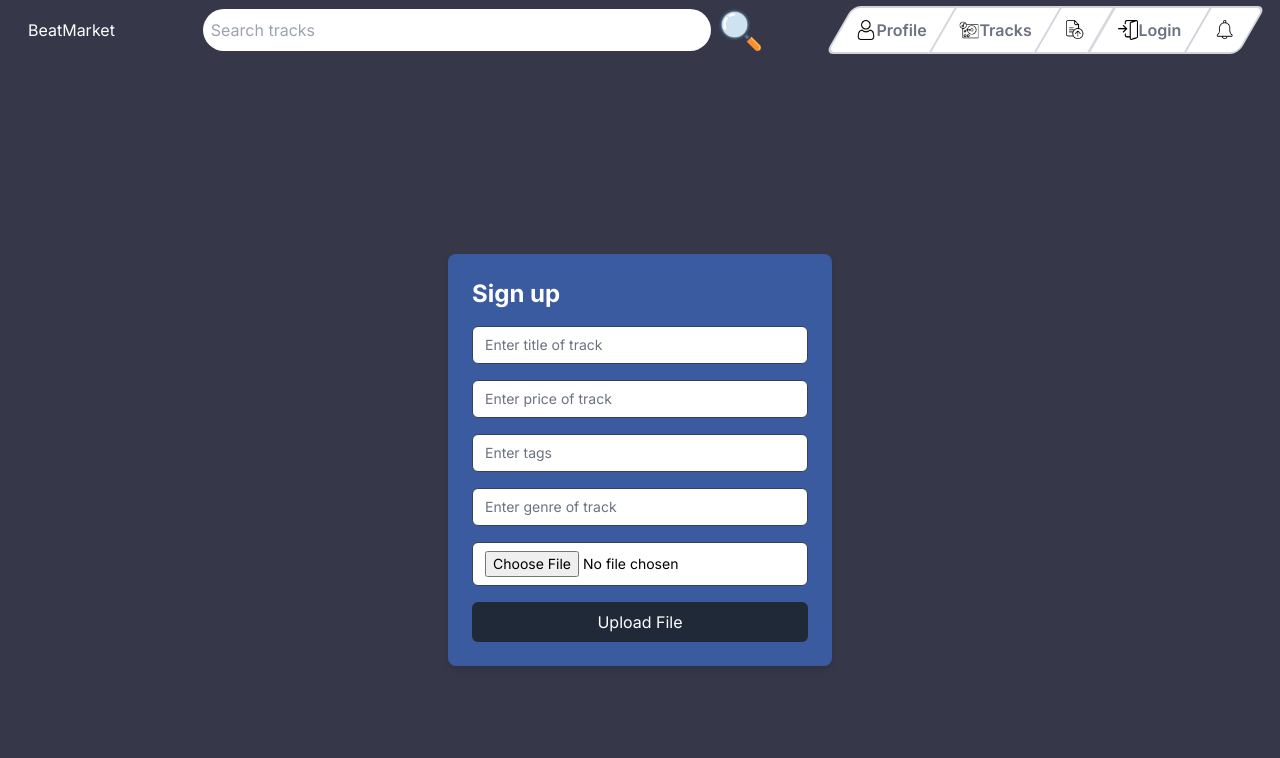
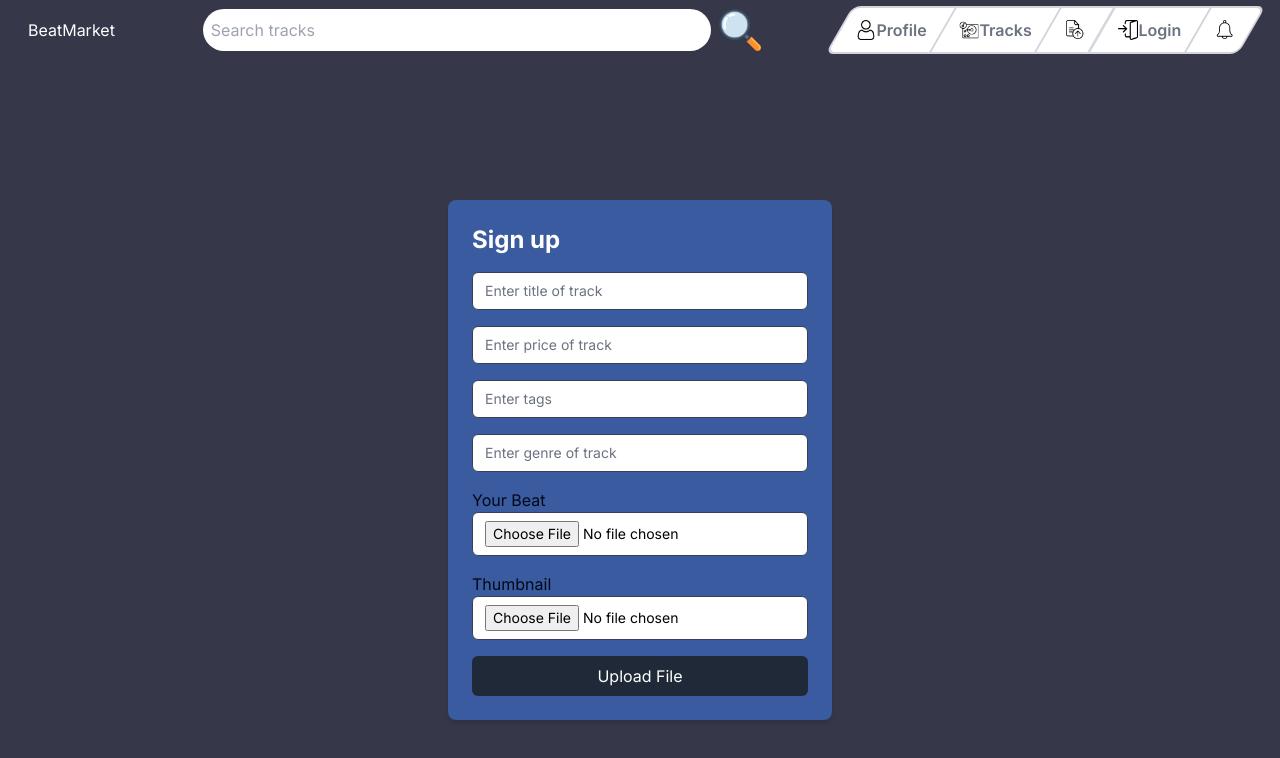
Before and after one commit to adi-shelke/unstopedEC2_2.1.2, a Next.js app: page /files/upload in a window 1280 px wide. Shown: the top 758 px of the page. Built offline with nearby package versions, Linux system fonts and the light colour scheme.

Commit message:
add a thumbnail field to beat upload form. abstract recieving public urls by making a getPublicUrl(). add a default thumbnail url.  Changes to be committed: 	modified:   app/api/files/upload/route.js 	modified:   app/files/upload/page.jsx

```diff
--- a/app/api/files/upload/route.js
+++ b/app/api/files/upload/route.js
@@ -8,7 +8,6 @@ const cookie = require("cookie");
 
 import crypto from "crypto";
 import { File } from "@/lib/database/models/File";
-import { Schema } from "mongoose";
 import { connectToDatabase } from "@/lib/database/dbUtils";
 
 const s3 = new S3Client({
@@ -18,17 +17,23 @@ const s3 = new S3Client({
     secretAccessKey: process.env.AWS_SECRET_ACCESS_KEY,
   },
 });
+const getPublicUrl = async (file) => {
+  const buffer = Buffer.from(await file.arrayBuffer());
+  const hexFileName = crypto.randomBytes(32).toString("hex");
+
+  const putObjCmd = new PutObjectCommand({
+    Bucket: process.env.AWS_BUCKET_NAME,
+    Key: hexFileName,
+    Body: buffer,
+    ContentType: file.type,
+  });
+
+  await s3.send(putObjCmd);
+  const publicURL = (await getSignedUrl(s3, putObjCmd)).split("?")[0];
+  return publicURL;
+};
 
 export async function POST(request) {
-  // const file = (await request.formData()).get("file");
-  const formData = await request.formData();
-  const file = formData.get("file");
-  const title = formData.get("title");
-  const price = formData.get("price");
-  const tags = formData.get("tags");
-  const genre = formData.get("genre");
-  const buffer = Buffer.from(await file.arrayBuffer());
-  const hexFileName = crypto.randomBytes(32).toString("hex");
   //   secrete key
   const secretKey = createSecretKey(process.env.JWT_STRING, "utf-8");
   const cookies = cookie.parse(request?.headers?.get("cookie"));
@@ -52,16 +57,20 @@ export async function POST(request) {
 
   const userId = id;
   console.log(userId);
-  const putObjCmd = new PutObjectCommand({
-    Bucket: process.env.AWS_BUCKET_NAME,
-    Key: hexFileName,
-    Body: buffer,
-    ContentType: file.type,
-  });
 
-  await s3.send(putObjCmd);
-  const publicURL = (await getSignedUrl(s3, putObjCmd)).split("?")[0];
+  const formData = await request.formData();
+  const file = formData.get("file");
+  const title = formData.get("title");
+  const price = formData.get("price");
+  const tags = formData.get("tags");
+  const genre = formData.get("genre");
+  const thumbnail = formData.get("thumbnail");
+
+  const publicURL = await getPublicUrl(file);
   console.log("publicURL: ", publicURL);
+
+  const publicImageURL = await getPublicUrl(thumbnail);
+  console.log("publicImageURL: ", publicImageURL);
   // send the publicURL to metadata storage
   await connectToDatabase();
 
@@ -72,6 +81,7 @@ export async function POST(request) {
     price: price,
     url: publicURL,
     imageUrl:
+      publicImageURL ||
       "https://dysspo-aws-upload-bucket-2.s3.ap-south-1.amazonaws.com/thumbnail.jpg",
     rating: 5,
     tags: tags,
--- a/app/files/upload/page.jsx
+++ b/app/files/upload/page.jsx
@@ -38,6 +38,25 @@ const SignUp = () => {
       setErrors({ file: "Please select a file that is smaller than 8 MB." });
     }
   };
+  const handleThumbnailChange = (e) => {
+    const selectedFile = e.target.files[0];
+    const fileSizeLimit = 2 * 1024 * 1024; // 2 MB
+    if (selectedFile && selectedFile.size <= fileSizeLimit) {
+      setFormData({
+        ...formData,
+        thumbnail: selectedFile,
+      });
+      setErrors({});
+    } else {
+      setFormData({
+        ...formData,
+        thumbnail: null,
+      });
+      setErrors({
+        thumbnail: "Please select a file that is smaller than 2 MB.",
+      });
+    }
+  };
   const handleSubmit = async (e) => {
     e.preventDefault();
     const formDataToSend = new FormData();
@@ -46,6 +65,7 @@ const SignUp = () => {
     formDataToSend.append("file", formData.file);
     formDataToSend.append("tags", formData.tags);
     formDataToSend.append("genre", formData.genre);
+    formDataToSend.append("thumbnail", formData.thumbnail);
     // Basic validation
     const newErrors = {};
     if (!formData.title || formData.length < 3) {
@@ -57,13 +77,16 @@ const SignUp = () => {
     if (!formData.file) {
       newErrors.file = "Please select a file to upload";
     }
+    if (!formData.thumbnail) {
+      newErrors.thumbnail = "Please select a thumbnail to upload";
+    }
 
     setErrors(newErrors);
 
     // Submit form if no errors
     if (Object.keys(newErrors).length === 0) {
       // TODO: Submit the file to the backend route
-      console.log("File submitted:", formData.file);
+      // console.log("File submitted:", formData.file);
       const form = new FormData();
       for (const key in formData) {
         if (Object.hasOwnProperty.call(formData, key)) {
@@ -140,6 +163,8 @@ const SignUp = () => {
           />
         </div>
         <div className="mb-4">
+          <label>
+            Your Beat
             <input
               type="file"
               name="file"
@@ -149,8 +174,26 @@ const SignUp = () => {
                 errors?.file ? "border-red-500 " : ""
               }`}
             />
+          </label>
           {errors?.file && (
             <p className="text-red-500 text-sm mt-1">{errors?.file}</p>
+          )}
+        </div>
+        <div className="mb-4">
+          <label>
+            Thumbnail
+            <input
+              type="file"
+              name="thumbnail"
+              onChange={handleThumbnailChange}
+              placeholder="Enter file"
+              className={`w-full px-3 py-2   hover:shadow-lg duration-500 ease-in-out hover:shadow-black border border-gray-700 bg-[#ffffff] rounded-md placeholder-gray-500 text-black focus:outline-none focus:ring-indigo-500 focus:border-indigo-500 sm:text-sm ${
+                errors?.thumbnail ? "border-red-500 " : ""
+              }`}
+            />
+          </label>
+          {errors?.thumbnail && (
+            <p className="text-red-500 text-sm mt-1">{errors?.thumbnail}</p>
           )}
         </div>
         <button
```
Lines whose indentation alone changed are shown as unchanged.
